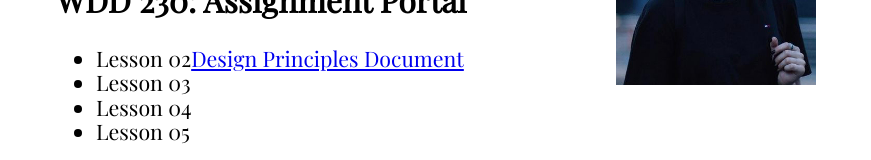
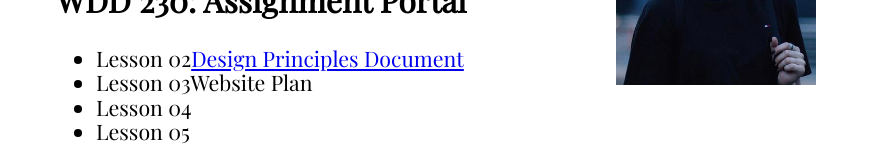
Before and after one commit to SofiaPavlova/wdd230, a plain HTML site: page index.html in a window 1280 px wide. Shown: the part 225-385 px from the top of the page, without its empty margins (204-1075 px from the left). Drawn offline with nearby package versions, Linux system fonts and the light colour scheme.

Commit message:
lesson3 link

```diff
--- a/index.html
+++ b/index.html
@@ -24,7 +24,7 @@
     <h2>WDD 230: Assignment Portal</h2>
     <ul>
         <li>Lesson 02<a href="lesson2/design-principles.html">Design Principles Document</a></li>
-        <li>Lesson 03<a href=""></a></li>
+        <li>Lesson 03<a href="lesson3/"></a>Website Plan</li>
         <li>Lesson 04<a href=""></a></li>
         <li>Lesson 05<a href=""></a></li>
 
```
